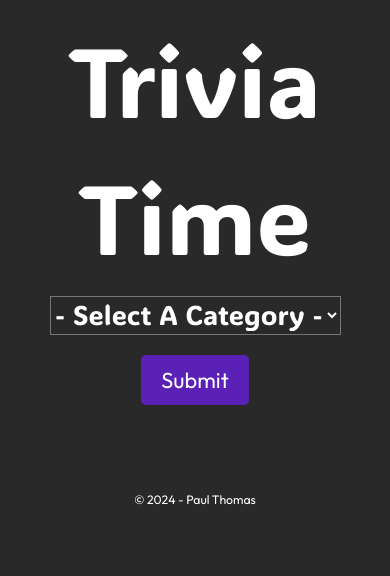
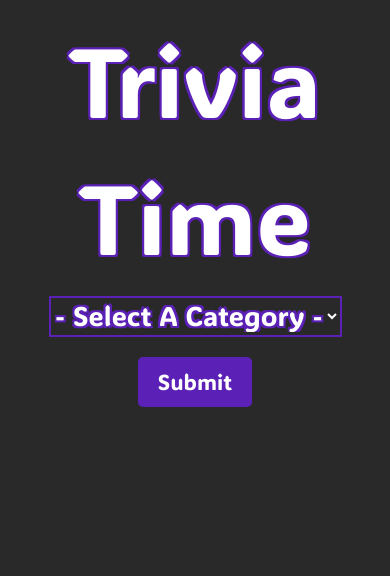
Before and after one commit to lordpaulthomas/quiz-app, a website with bundled scripts: page index.html in a window 390 px wide. Built offline with nearby package versions, Linux system fonts and the light colour scheme.

Commit message:
updated title page with outlines on text and same fonts on all elements

```diff
--- a/index.html
+++ b/index.html
@@ -37,10 +37,12 @@
         <script src="./scripts/index.js" type="module"></script>
     </main>
 
-    <footer class="footer">
-        <p class="footer-text">
-            &copy; <span>2024</span> - Paul Thomas
-          </p>
-    </footer>
+    <!-- <footer class="footer">
+        <div class="footer-content">
+            <p class="footer-text">
+             &copy; <span>2024</span> - Paul Thomas
+            </p>
+        </div>
+    </footer> -->
 </body>
 </html>
--- a/styles/components/dropdownMenu.css
+++ b/styles/components/dropdownMenu.css
@@ -16,12 +16,18 @@
   line-height: 1.4;
   text-rendering: optimizeLegibility;
   overflow-x: hidden;
+  border: 2px solid var(--primary-color);
+  text-shadow:
+  -0.2rem -0.2rem 0 var(--primary-color),
+  0.2rem -0.2rem 0 var(--primary-color),
+  -0.2rem 0.2rem 0 var(--primary-color),
+  0.2rem 0.2rem 0 var(--primary-color);
 }
 
 
 
 .submit-category {
-  font-family: var(--font-family);
+  font-family: "ADLaMDisplay";
   font-size: var(--text-medium);
   background-color: var(--primary-color);
   color: #ffffff;
--- a/styles/components/header.css
+++ b/styles/components/header.css
@@ -2,7 +2,15 @@ header {
 
     font-size: var(--h1);
     margin: 2.5rem;
+
+    text-shadow:
+    -0.2rem -0.2rem 0 var(--primary-color),
+    0.2rem -0.2rem 0 var(--primary-color),
+    -0.2rem 0.2rem 0 var(--primary-color),
+    0.2rem 0.2rem 0 var(--primary-color);
 }
+
+
 
 @media (max-width: 480px){
 
```
